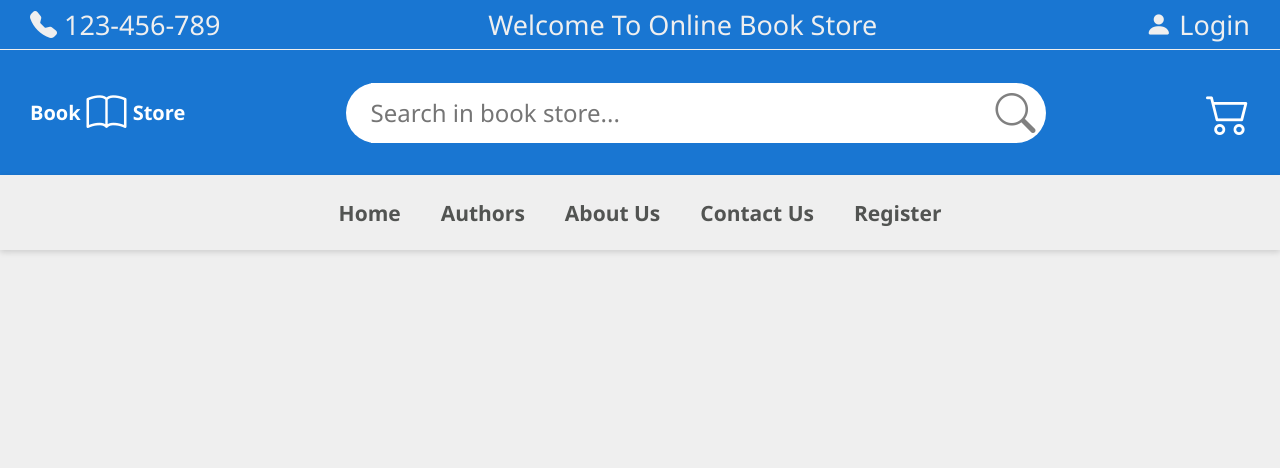
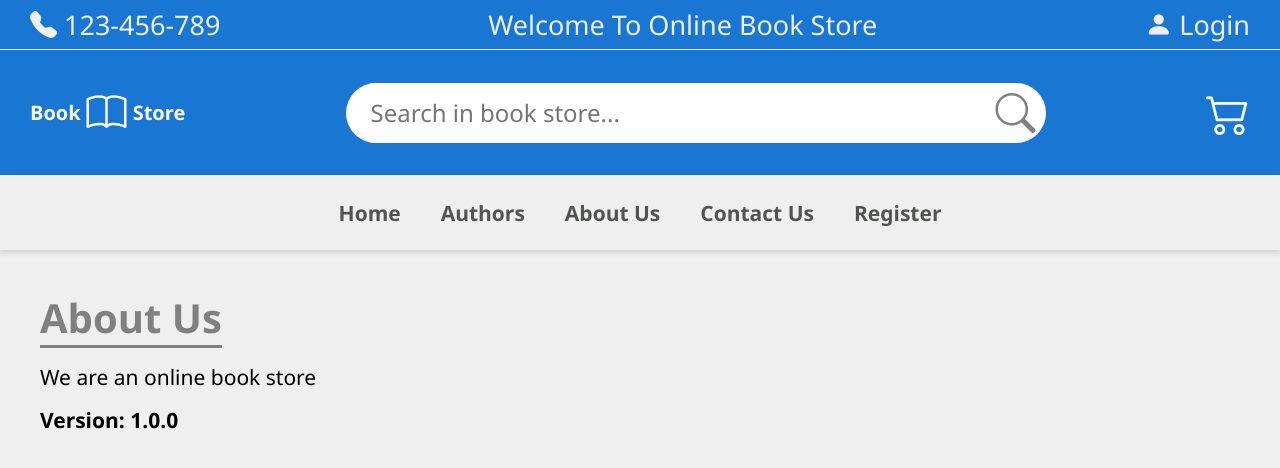
Before and after one commit to David-111409/Book-Store-Project, a React (Vite) app: page /about in a window 1280 px wide. Shown: the top 468 px of the page. Built offline with nearby package versions, Linux system fonts and the light colour scheme.

Commit message:
about page end

```diff
--- a/src/App.jsx
+++ b/src/App.jsx
@@ -1,9 +1,18 @@
+import "bootstrap-icons/font/bootstrap-icons.css";
 import Header from "./components/header/Header";
-import "bootstrap-icons/font/bootstrap-icons.css";
+import Slider from "./components/slider/Slider";
+import Services from "./components/services/Services";
+import { Route, Routes } from "react-router-dom";
+import About from "./pages/about/About";
 function App() {
   return (
     <>
       <Header />
+      {/* <Slider />
+      <Services /> */}
+      <Routes>
+        <Route path="/about" element=<About /> />
+      </Routes>
     </>
   );
 }
--- /dev/null
+++ b/src/components/services/Services.jsx
@@ -0,0 +1,6 @@
+import "./services.css";
+const Services = () => {
+  return <div>Services</div>;
+};
+
+export default Services;
--- /dev/null
+++ b/src/components/slider/Slider.jsx
@@ -0,0 +1,7 @@
+import "./slider.css";
+
+const Slider = () => {
+  return <div>Slider</div>;
+};
+
+export default Slider;
--- /dev/null
+++ b/src/pages/about/About.jsx
@@ -0,0 +1,13 @@
+import "./about.css";
+
+const About = () => {
+  return (
+    <section className="about">
+      <h1>About Us</h1>
+      <p>We are an online book store</p>
+      <strong>Version: 1.0.0</strong>
+    </section>
+  );
+};
+
+export default About;
--- /dev/null
+++ b/src/pages/about/about.css
@@ -0,0 +1,16 @@
+.about {
+    height: calc(100vh - 250px);
+    padding: 40px;
+}
+
+.about h1 {
+    font-size: 40px;
+    border-bottom: 3px solid gray;
+    width: max-content;
+    color: gray;
+}
+
+.about p, .about strong {
+    margin: 15px 0;
+    font-size: 21px;
+}
```
Also changed, not shown: src/components/services/services.css (added), src/components/slider/slider.css (added).
